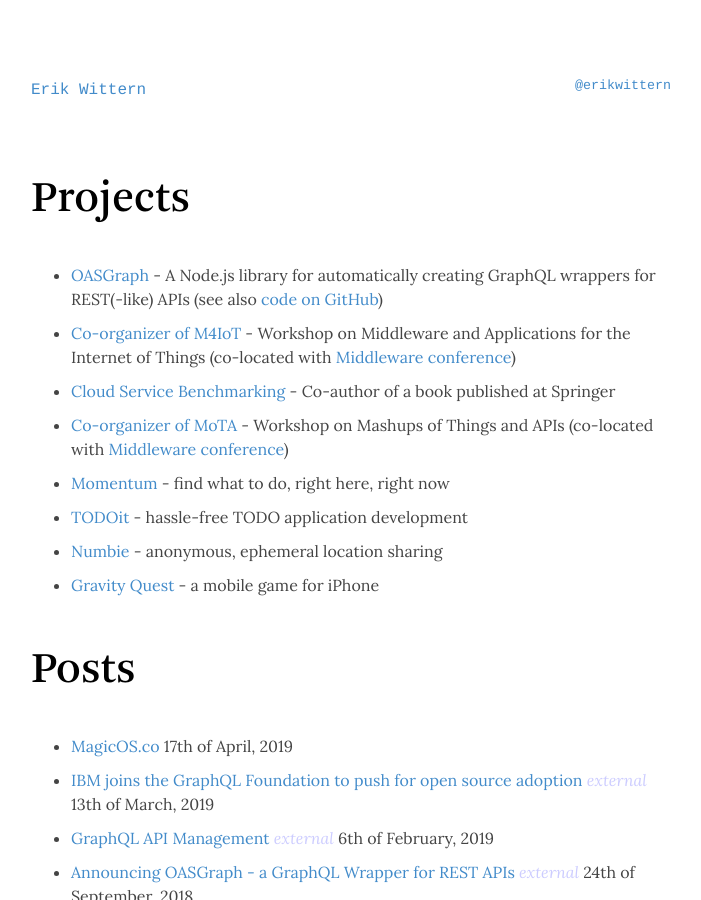
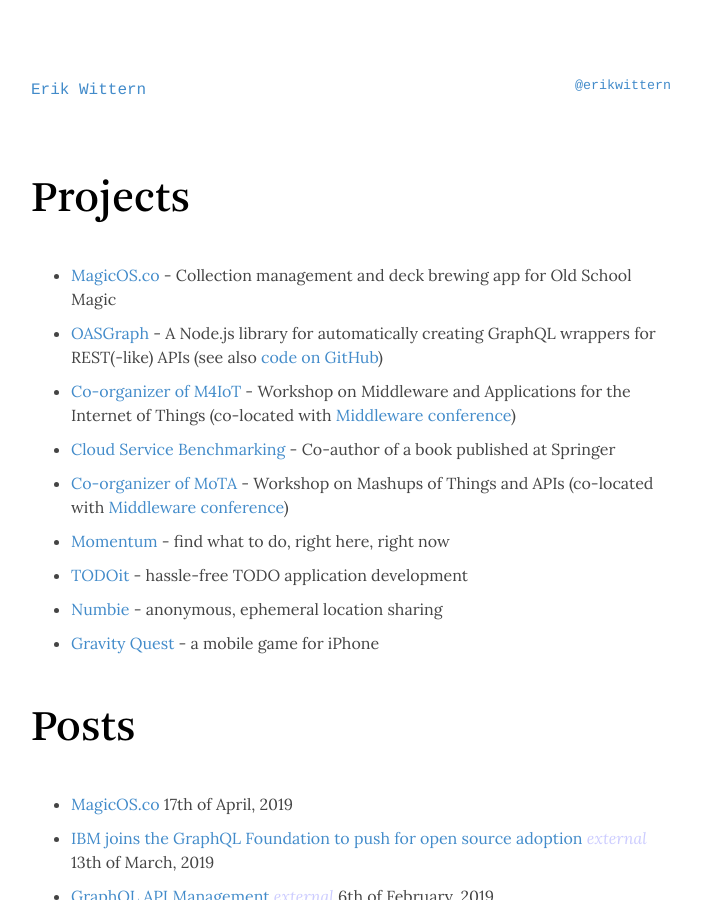
Before and after one commit to wittern/wittern.github.io, a Jekyll site: the page built from index.html, in a window 1280 px wide and 900 px high. Shown: the whole window, without its empty margins (289-990 px from the left). Built offline with Jekyll 4.4.1, drawn with Linux system fonts in a browser that asks for light colours.

Commit message:
Add MagicOS.co as project

```diff
--- a/index.html
+++ b/index.html
@@ -5,6 +5,9 @@
 <h1>Projects</h1>
 
 <ul>
+  <li>
+    <a href="https://magicos.co/" target="_blank">MagicOS.co</a> - Collection management and deck brewing app for Old School Magic
+  </li>
   <li>
     <a href="https://v4.loopback.io/oasgraph.html" target="_blank">OASGraph</a> - A Node.js library for automatically creating GraphQL wrappers for REST(-like) APIs (see also <a href="https://github.com/strongloop/oasgraph/" target="_blank">code on GitHub</a>)
   </li>
```
